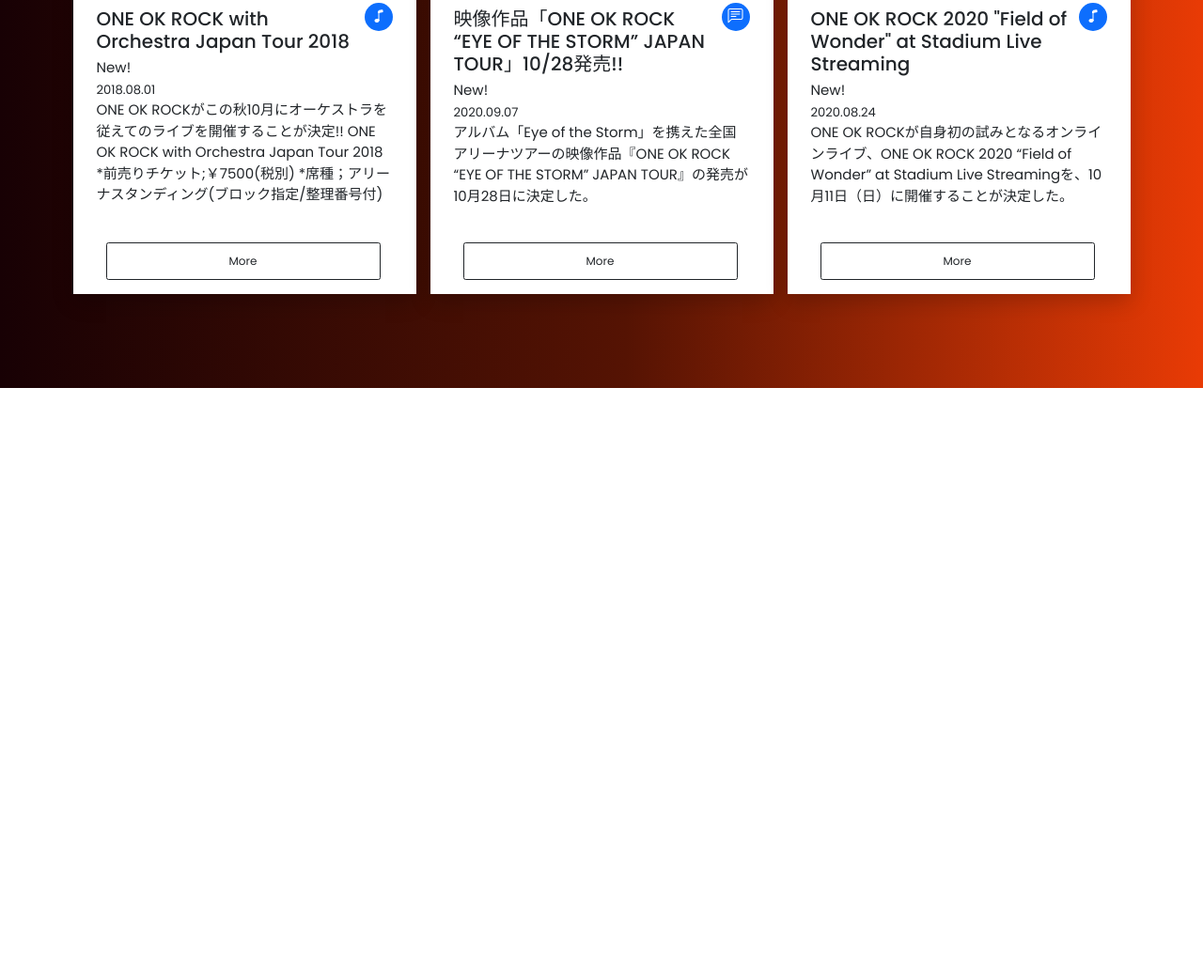
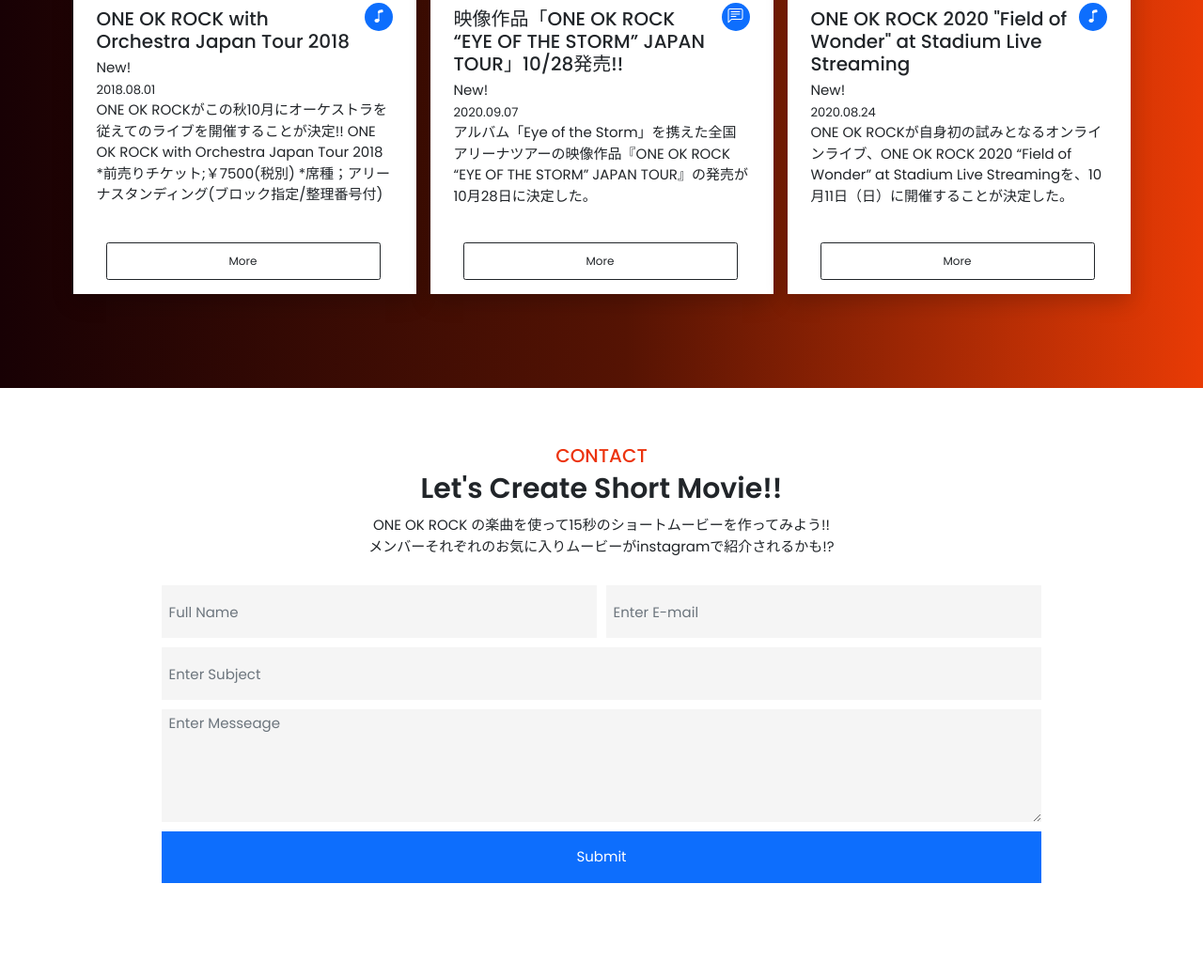
Before and after one commit to t-riku/oneokrock_web, a plain HTML site: page index.html in a window 1280 px wide. Shown: the part 3178-4218 px from the top of the page at 94% size. Before the commit the page ends 3591 px from the top, so only its background shows below. Drawn offline with nearby package versions, Linux system fonts and the light colour scheme; a web font is replaced by a local one.

Commit message:
add contact

```diff
--- a/index.html
+++ b/index.html
@@ -333,6 +333,57 @@
       </div>
     </section>
 
+    <!-- contact section -->
+    <section class="contact" class="bg-light">
+      <div class="container">
+        <div class="row mb-5">
+          <div class="col-md-8 mx-auto text-center">
+            <h6>CONTACT</h6>
+            <h2 class="mb-3">Let's Create Short Movie!!</h2>
+            <p>
+              ONE OK ROCK
+              の楽曲を使って15秒のショートムービーを作ってみよう!!<br />
+              メンバーそれぞれのお気に入りムービーがinstagramで紹介されるかも!?
+            </p>
+          </div>
+        </div>
+
+        <form action="" class="row justify-content-center g-3">
+          <div class="col-md-5">
+            <input type="text" class="form-control" placeholder="Full Name" />
+          </div>
+          <div class="col-md-5">
+            <input
+              type="text"
+              class="form-control"
+              placeholder="Enter E-mail"
+            />
+          </div>
+          <div class="col-md-10">
+            <input
+              type="text"
+              class="form-control"
+              placeholder="Enter Subject"
+            />
+          </div>
+          <div class="col-md-10">
+            <textarea
+              name=""
+              id=""
+              cols="30"
+              rows="5"
+              class="form-control"
+              placeholder="Enter Messeage"
+            ></textarea>
+          </div>
+          <div class="col-md-10 d-grid btn-sub">
+            <!-- 'd-grid'は'col-md-10'の幅をいっぱいいっぱいにしてくれる -->
+            <button class="btn btn-primary">Submit</button>
+          </div>
+        </form>
+      </div>
+    </section>
+
     <script src="/js/menu.js"></script>
   </body>
 </html>
--- a/scss/style.scss
+++ b/scss/style.scss
@@ -530,6 +530,32 @@
   }
 }
 
+/* contact section */
+.contact {
+  p {
+    font-size: 1.5rem;
+  }
+  form {
+    input.form-control {
+      height: 56px;
+    }
+    .form-control {
+      border: transparent;
+      border-radius: 0;
+      background-color: rgba(0, 0, 0, 0.04);
+      font-size: 1.5rem;
+    }
+    .btn-sub {
+      .btn {
+        padding: 14px 18px;
+        border-width: 2px;
+        border-radius: 0;
+        font-size: 1.5rem;
+      }
+    }
+  }
+}
+
 // @media query
 @media (max-width: 1400px) {
   // news section
```
Also changed, not shown: css/style.css, css/style.min.css, 2 other files.
